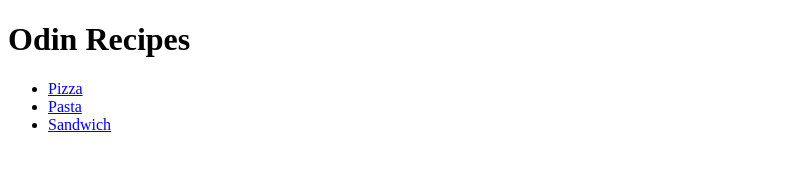
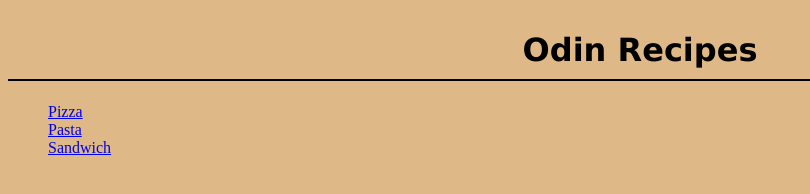
Before and after one commit to NimayDesai/odin-recipes, a plain HTML site: page index.html in a window 1280 px wide. Shown: the whole page, without its empty margins (0-810 px from the left). Drawn offline with Linux system fonts and the light colour scheme.

Commit message:
Add some styling

```diff
--- a/index.html
+++ b/index.html
@@ -3,6 +3,7 @@
   <head>
     <title>Odin Recipes</title>
     <meta charset="utf-8" />
+    <link rel="stylesheet" href="./styles.css" />
   </head>
   <body>
     <h1>Odin Recipes</h1>
--- /dev/null
+++ b/styles.css
@@ -0,0 +1,14 @@
+body {
+  background-color: burlywood;
+}
+
+h1 {
+  font-family: Verdana, sans-serif;
+  border-bottom: 2px solid black;
+  text-align: center;
+  padding: 10px;
+}
+
+ul {
+  list-style: none;
+}
```
